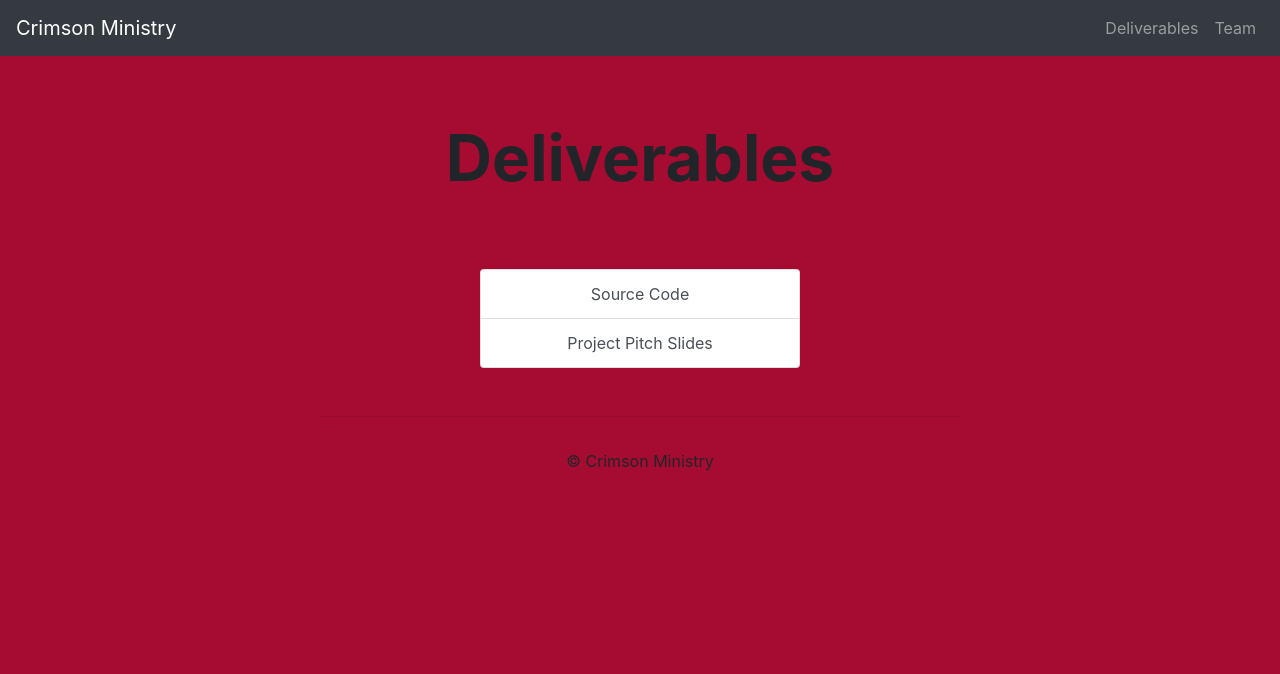
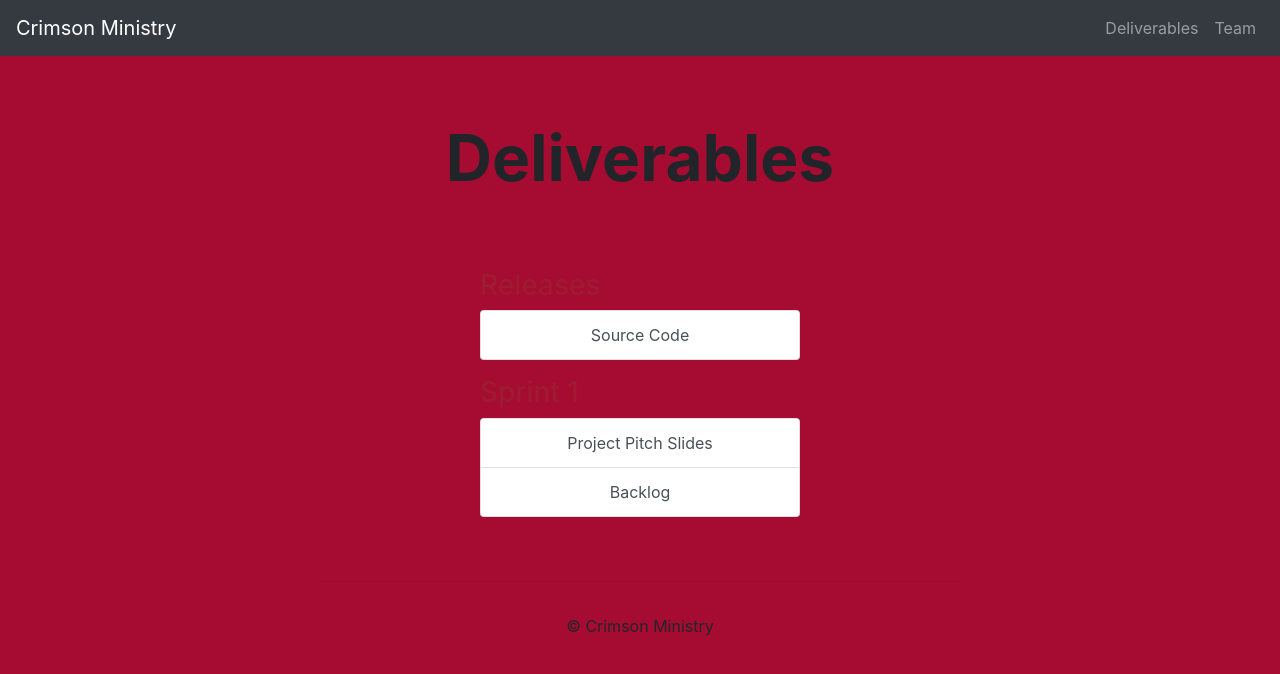
Before and after one commit to crimsonministry/CrimsonMinistryWeb, a React (Create React App) app: page /#/deliverables in a window 1280 px wide. Shown: the top 674 px of the page. Built offline with nearby package versions, Linux system fonts and the light colour scheme.

Commit message:
added sprint 1 deliverables

```diff
--- a/src/pages/Deliverables.js
+++ b/src/pages/Deliverables.js
@@ -6,6 +6,7 @@ import { ListGroup, ListGroupItem } from "reactstrap";
 import styled from "styled-components";
 
 import PitchPresentation from "../content/pitch.pdf";
+import Sprint1Backlog from "../content/sprint1Backlog.zip"
 
 const Title = styled.h1`
   text-align: center;
@@ -16,8 +17,14 @@ const Title = styled.h1`
 
 const Box = styled.div`
   text-align: center;
+  padding-bottom: 1em;
   margin: 0 auto;
   width: 20em;
+`;
+
+const Topic = styled.h3`
+  text-align: left;
+  color: #9E1B32;
 `;
 
 class Deliverables extends Component {
@@ -26,6 +33,7 @@ class Deliverables extends Component {
       <Container>
         <Title>Deliverables</Title>
         <Box>
+          <Topic>Releases</Topic>
           <ListGroup>
             <ListGroupItem
               tag="a"
@@ -35,6 +43,11 @@ class Deliverables extends Component {
             >
               Source Code
             </ListGroupItem>
+          </ListGroup>
+        </Box>
+        <Box>
+          <Topic>Sprint 1</Topic>
+          <ListGroup>
             <ListGroupItem
               tag="a"
               href={PitchPresentation}
@@ -42,6 +55,14 @@ class Deliverables extends Component {
               action
             >
               Project Pitch Slides
+            </ListGroupItem>
+            <ListGroupItem
+              tag="a"
+              href={Sprint1Backlog}
+              download="sprint1Backlog.zip"
+              action
+            >
+              Backlog
             </ListGroupItem>
           </ListGroup>
         </Box>
```
Also changed, not shown: 1 other file (tests, documents, lock files or other folders).
